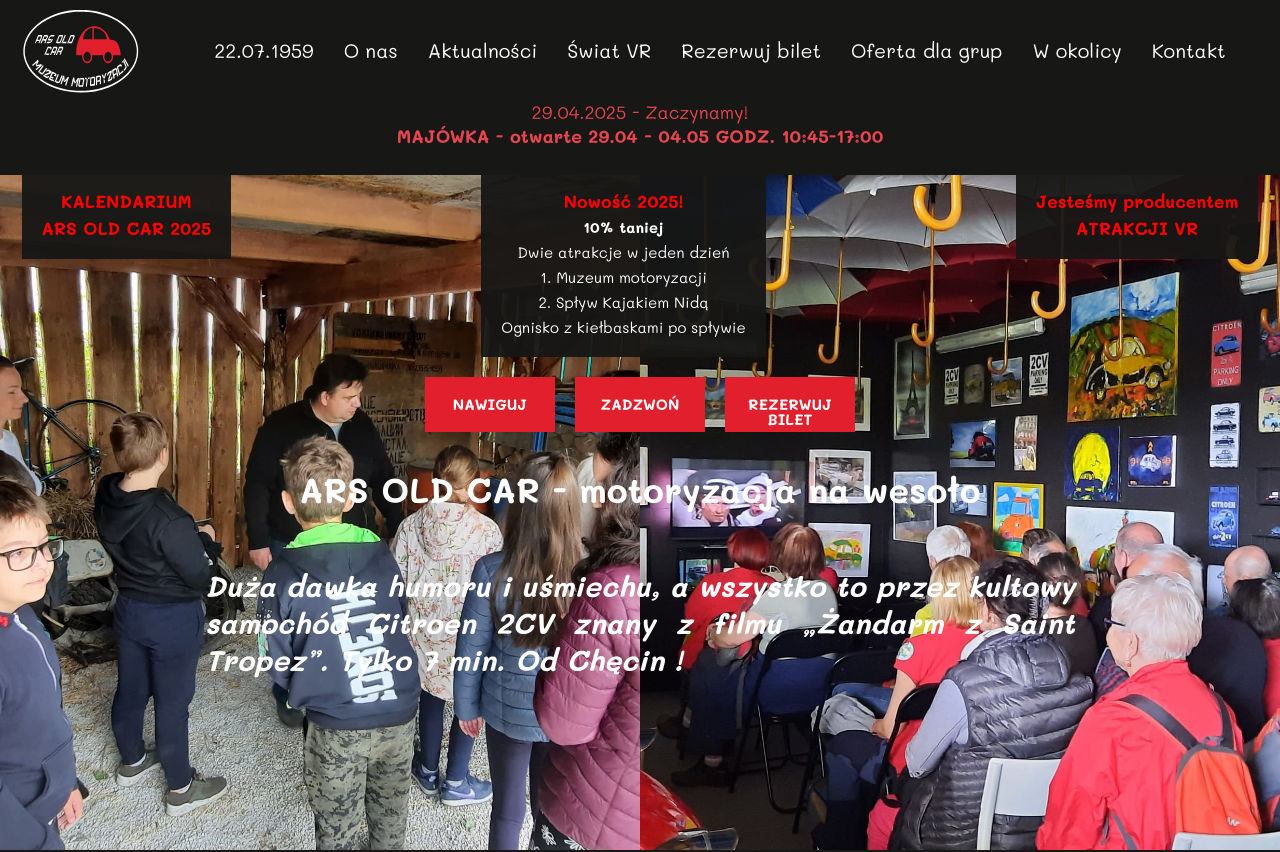
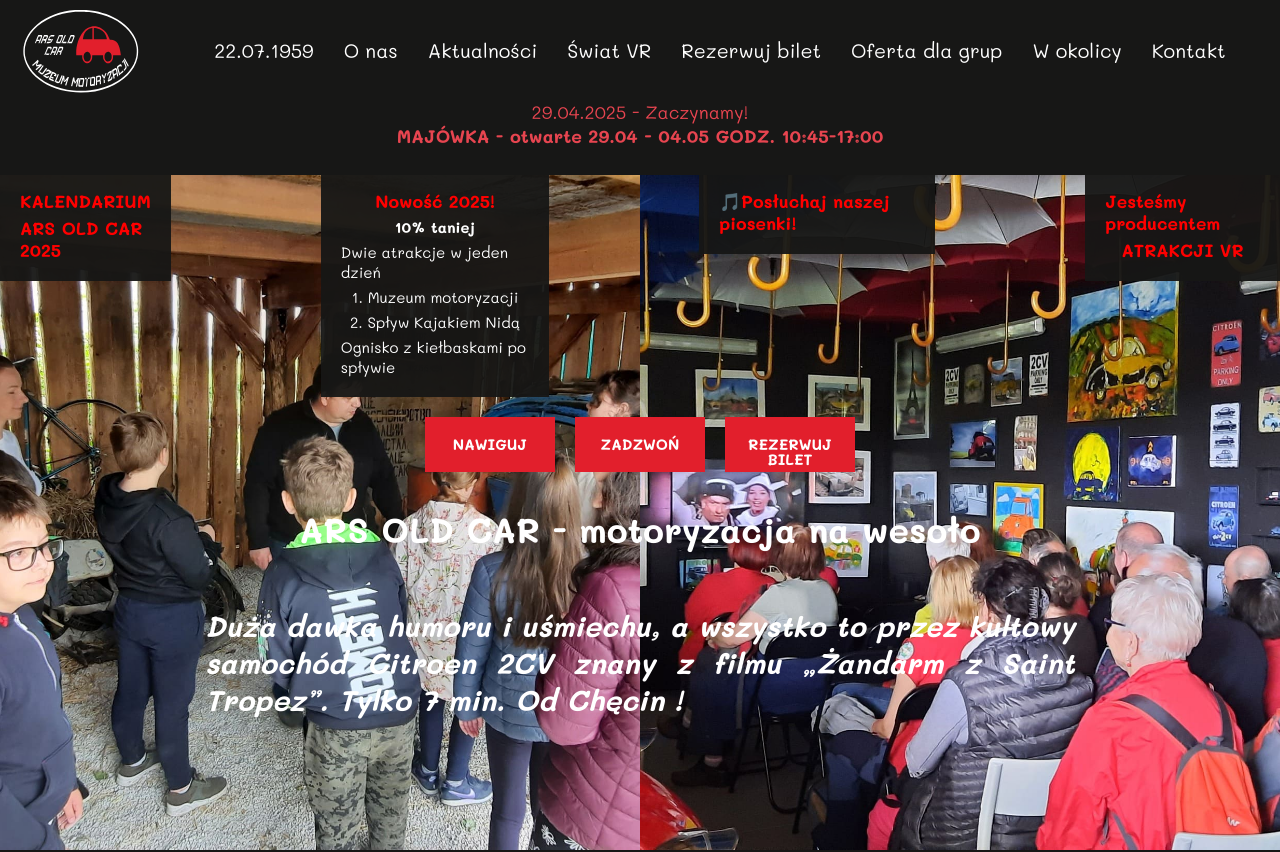
Before and after one commit to damian-guh/ars-old-car, a Next.js app: page / in a window 1280 px wide. Shown: the top 852 px of the page. Built offline with nearby package versions, Linux system fonts and the light colour scheme.

Commit message:
feat: add new hero sale offer

```diff
--- a/src/components/Hero/Hero.style.tsx
+++ b/src/components/Hero/Hero.style.tsx
@@ -102,7 +102,7 @@ export const HeroPostsWrapper = styled.section`
   }
 
   @media screen and ${({ theme }) => theme.screenSizes.xl} {
-    gap: 0 250px;
+    gap: 0 150px;
   }
 `;
 
--- a/src/components/Hero/index.tsx
+++ b/src/components/Hero/index.tsx
@@ -118,6 +118,17 @@ const Hero = ({ images, title, desc }: Props) => {
               <span>Ognisko z kiełbaskami po spływie</span>
             </HeroSaleOffer>
           </Link>
+          <a
+            href='https://drive.google.com/file/d/1R3gDwGAJnDpV-138A8Zex5mgdZHDBvFw/view?usp=sharing'
+            target='_blank'
+            rel='noreferrer'
+          >
+            <HeroSaleOffer>
+              <HeroSaleOfferTitle>
+                🎵Posłuchaj naszej piosenki!
+              </HeroSaleOfferTitle>
+            </HeroSaleOffer>
+          </a>
           <a href='https://endlessstudio.pl' target='_blank' rel='noreferrer'>
             <HeroSaleOffer>
               <HeroSaleOfferTitle>Jesteśmy producentem</HeroSaleOfferTitle>
```
